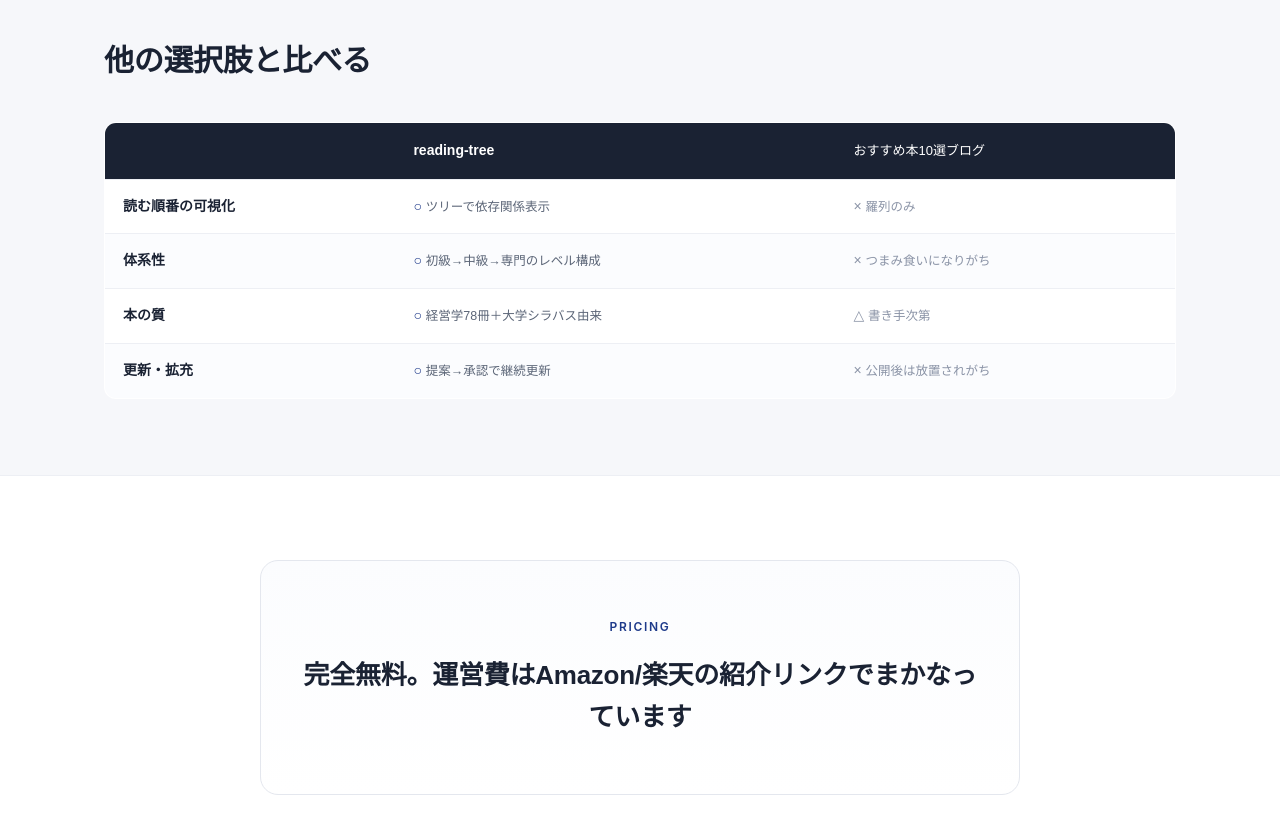
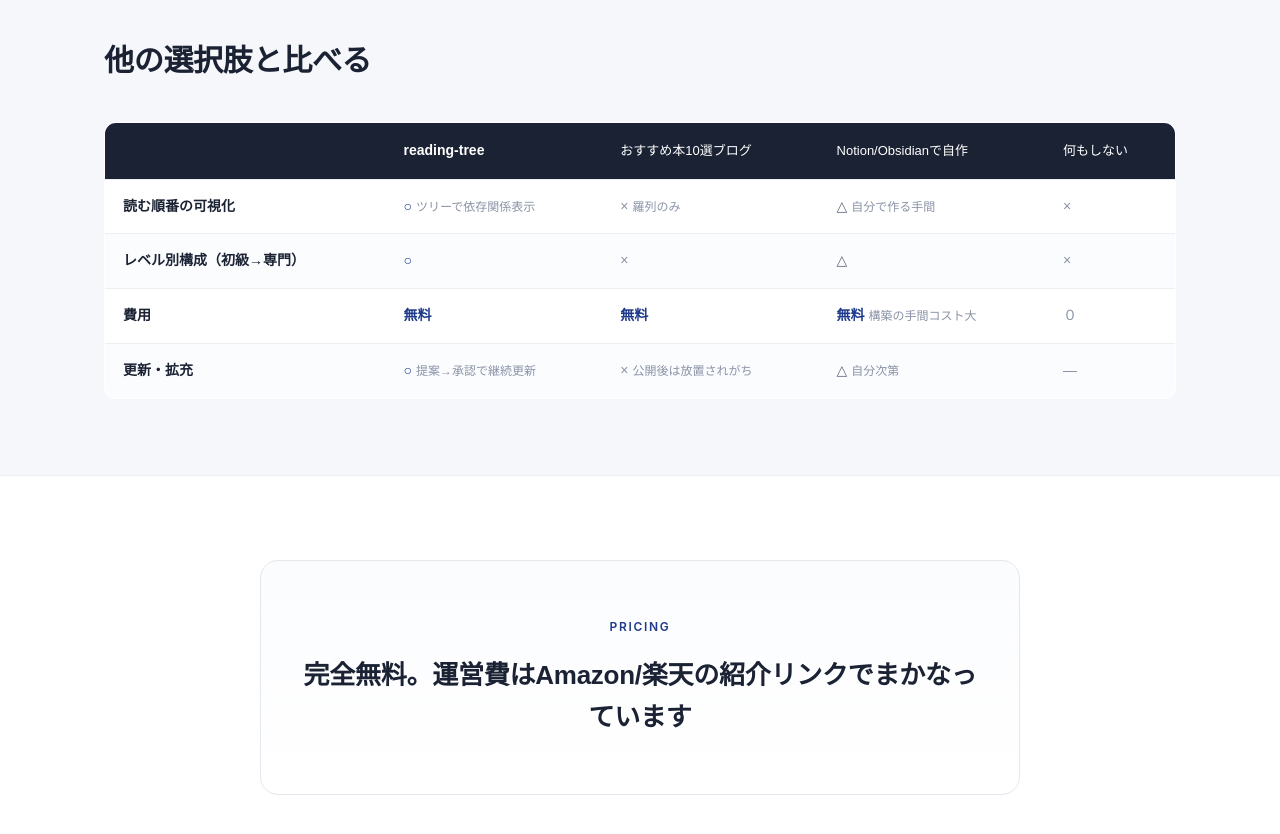
Before and after one commit to ryutaro3215/reading-tree, a Next.js app: page / in a window 1280 px wide. Shown: the part 1900-2734 px from the top of the page. Built offline with nearby package versions, Linux system fonts and the light colour scheme; no server answers.

Commit message:
fix: update comparison table to match marketing-plan.md
- 4 columns: reading-tree / おすすめ本10選ブログ / Notion/Obsidianで自作 / 何もしない
- rows: 読む順番の可視化 / レベル別構成 / 費用 / 更新・拡充

Co-Authored-By: Claude Sonnet 4.6 <noreply@anthropic.com>

```diff
--- a/components/lp/ComparisonTable.tsx
+++ b/components/lp/ComparisonTable.tsx
@@ -1,26 +1,50 @@
 export function ComparisonTable() {
-	const rows = [
+	const rows: {
+		label: string;
+		ours: { mark: string; note?: string };
+		blog: { mark: string; note?: string };
+		notion: { mark: string; note?: string };
+		nothing: { mark: string; note?: string };
+	}[] = [
 		{
 			label: "読む順番の可視化",
 			ours: { mark: "○", note: "ツリーで依存関係表示" },
-			theirs: { mark: "×", note: "羅列のみ" },
+			blog: { mark: "×", note: "羅列のみ" },
+			notion: { mark: "△", note: "自分で作る手間" },
+			nothing: { mark: "×" },
 		},
 		{
-			label: "体系性",
-			ours: { mark: "○", note: "初級→中級→専門のレベル構成" },
-			theirs: { mark: "×", note: "つまみ食いになりがち" },
+			label: "レベル別構成（初級→専門）",
+			ours: { mark: "○" },
+			blog: { mark: "×" },
+			notion: { mark: "△" },
+			nothing: { mark: "×" },
 		},
 		{
-			label: "本の質",
-			ours: { mark: "○", note: "経営学78冊＋大学シラバス由来" },
-			theirs: { mark: "△", note: "書き手次第" },
+			label: "費用",
+			ours: { mark: "無料" },
+			blog: { mark: "無料" },
+			notion: { mark: "無料", note: "構築の手間コスト大" },
+			nothing: { mark: "０" },
 		},
 		{
 			label: "更新・拡充",
 			ours: { mark: "○", note: "提案→承認で継続更新" },
-			theirs: { mark: "×", note: "公開後は放置されがち" },
+			blog: { mark: "×", note: "公開後は放置されがち" },
+			notion: { mark: "△", note: "自分次第" },
+			nothing: { mark: "—" },
 		},
 	];
+
+	const cellStyle = (mark: string) => ({
+		color:
+			mark === "○" || mark === "無料"
+				? "#1E3A8A"
+				: mark === "△"
+					? "#5B6577"
+					: "#8A93A6",
+		fontWeight: mark === "○" || mark === "無料" ? 700 : 400,
+	});
 
 	return (
 		<section
@@ -45,7 +69,7 @@ export function ComparisonTable() {
 					<table
 						style={{
 							width: "100%",
-							minWidth: 480,
+							minWidth: 600,
 							borderCollapse: "collapse",
 							background: "#FFFFFF",
 							border: "1px solid #E4E7EE",
@@ -78,15 +102,35 @@ export function ComparisonTable() {
 										textAlign: "left",
 										padding: "16px 18px",
 										fontSize: 13,
-										fontWeight: 500,
+										fontWeight: 400,
 									}}
 								>
 									おすすめ本10選ブログ
 								</th>
+								<th
+									style={{
+										textAlign: "left",
+										padding: "16px 18px",
+										fontSize: 13,
+										fontWeight: 400,
+									}}
+								>
+									Notion/Obsidianで自作
+								</th>
+								<th
+									style={{
+										textAlign: "left",
+										padding: "16px 18px",
+										fontSize: 13,
+										fontWeight: 400,
+									}}
+								>
+									何もしない
+								</th>
 							</tr>
 						</thead>
 						<tbody style={{ fontSize: 14 }}>
-							{rows.map(({ label, ours, theirs }, i) => (
+							{rows.map(({ label, ours, blog, notion, nothing }, i) => (
 								<tr
 									key={label}
 									style={{
@@ -94,23 +138,38 @@ export function ComparisonTable() {
 										background: i % 2 === 1 ? "#FBFCFE" : "#FFFFFF",
 									}}
 								>
-									<td style={{ padding: "15px 18px", fontWeight: 700 }}>
+									<td
+										style={{
+											padding: "15px 18px",
+											fontWeight: 700,
+											whiteSpace: "nowrap",
+										}}
+									>
 										{label}
 									</td>
-									<td style={{ padding: "15px 18px" }}>
-										<span style={{ color: "#1E3A8A", fontWeight: 700 }}>
-											{ours.mark}
-										</span>{" "}
-										<span style={{ color: "#5B6577", fontSize: 12.5 }}>
-											{ours.note}
-										</span>
-									</td>
-									<td style={{ padding: "15px 18px" }}>
-										<span style={{ color: "#8A93A6" }}>{theirs.mark}</span>{" "}
-										<span style={{ fontSize: 12.5, color: "#8A93A6" }}>
-											{theirs.note}
-										</span>
-									</td>
+									{(
+										[
+											{ key: "ours", cell: ours },
+											{ key: "blog", cell: blog },
+											{ key: "notion", cell: notion },
+											{ key: "nothing", cell: nothing },
+										] as const
+									).map(({ key, cell }) => (
+										<td key={key} style={{ padding: "15px 18px" }}>
+											<span style={cellStyle(cell.mark)}>{cell.mark}</span>
+											{cell.note && (
+												<span
+													style={{
+														fontSize: 12,
+														color: "#8A93A6",
+														marginLeft: 4,
+													}}
+												>
+													{cell.note}
+												</span>
+											)}
+										</td>
+									))}
 								</tr>
 							))}
 						</tbody>
```
